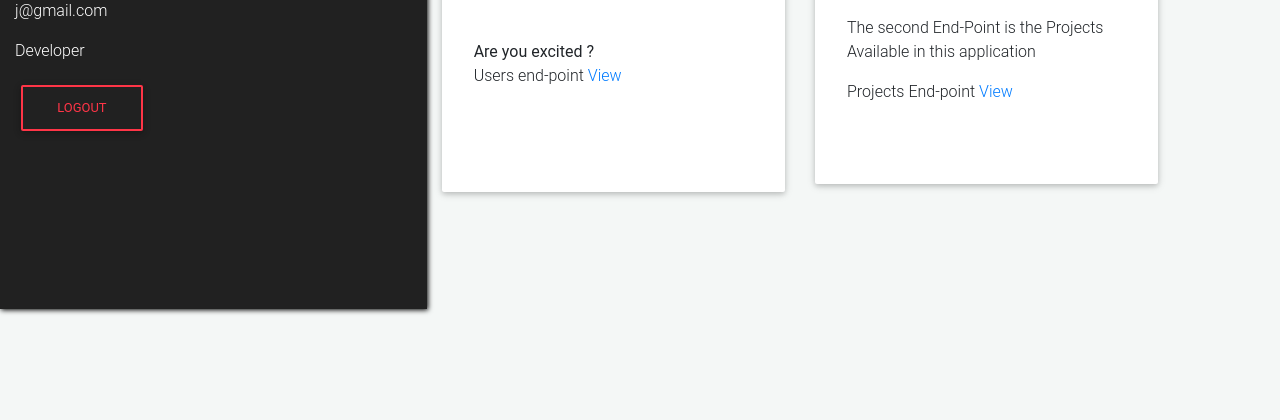
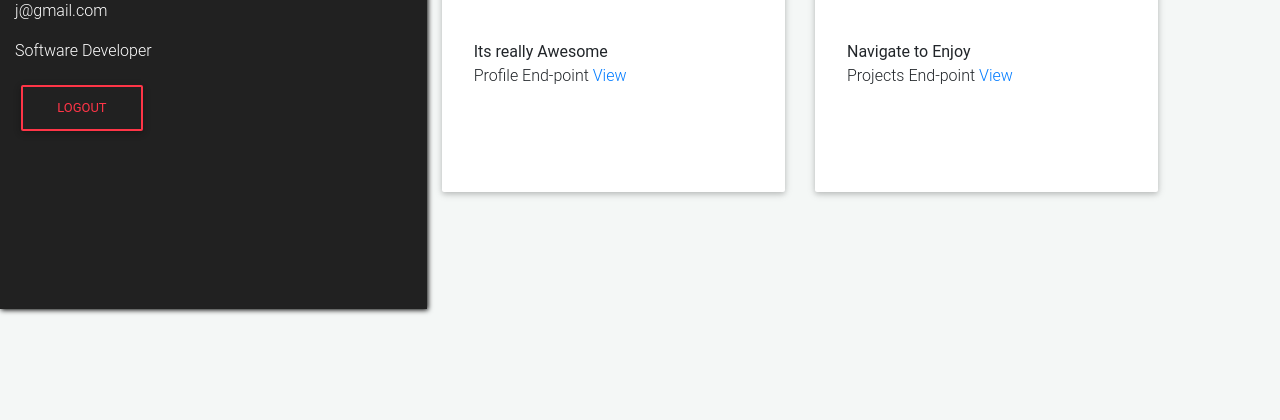
Before and after one commit to Gakur/awwardsapp1, a Django app: page /developer/api/ in a window 1280 px wide. Shown: the part 337-757 px from the top of the page. Run offline with Django 4.2, Linux system fonts and the light colour scheme; a user stored in the database is signed in; some libraries are stand-ins or nearby versions; some web fonts are replaced.

Commit message:
Added profile api endpoint link

```diff
--- a/awwardapp/templates/APIVIEW.html
+++ b/awwardapp/templates/APIVIEW.html
@@ -29,27 +29,27 @@
         <img height="120" class="rounded-circle hoverable " src="" alt="">
         <span id="user">{{user}}</span>
         <br><br><br>
-        <i class="alert alert-warning">Please update your profile to get started</i>
+        <i class="alert alert-warning">For better experience, kindly update your profile</i>
           </div>
       </div>
       {%endif%}
       <p>{{user.email}}</p>
 
-      <p>Developer</p>
+      <p>Software Developer</p>
       <a class="btn btn-outline-danger" href="/logout/">Logout</a>
 
 
     </div>
     <div class="col-md-7">
-      <h1>Developer Guide</h1>
+      <h1>API Endpoints</h1>
       <hr>
       <div class="row">
         <div class="col-md-6">
           <div class="jumbotron">
-            <p>Hello We are excited to release a new feature in our application, The API We are so glad to allow developers use Our data to Make amazing applications</p>
+            <p>This endpoint returns all the user profiles with information such as the username, bio, projects of the user and profile picture</p>
             <br>
-            <b>Are you excited ?</b>
-            <p>Users end-point <a href="/api/profile/">View</a></p>
+            <b>Its really Awesome</b>
+            <p>Profile End-point <a href="/api/profile/">View</a></p>
             <br>
 
           </div>
@@ -58,9 +58,11 @@
         </div>
         <div class="col-md-6">
           <div class="jumbotron">
-          <p>This API has two main End Points The users end point where you can view all users in this application and their amazing profiles</p>
-          <p>The second End-Point is the Projects Available in this application</p>
+          <p>This endpoint returns all information pertaining to all the projects posted in this application by authenticated users only.</p>
+          <br>
+          <b>Navigate to Enjoy</b>
           <p>Projects End-point <a href="/api/projects/">View</a></p>
+          <br>
 
           </div>
 
```
